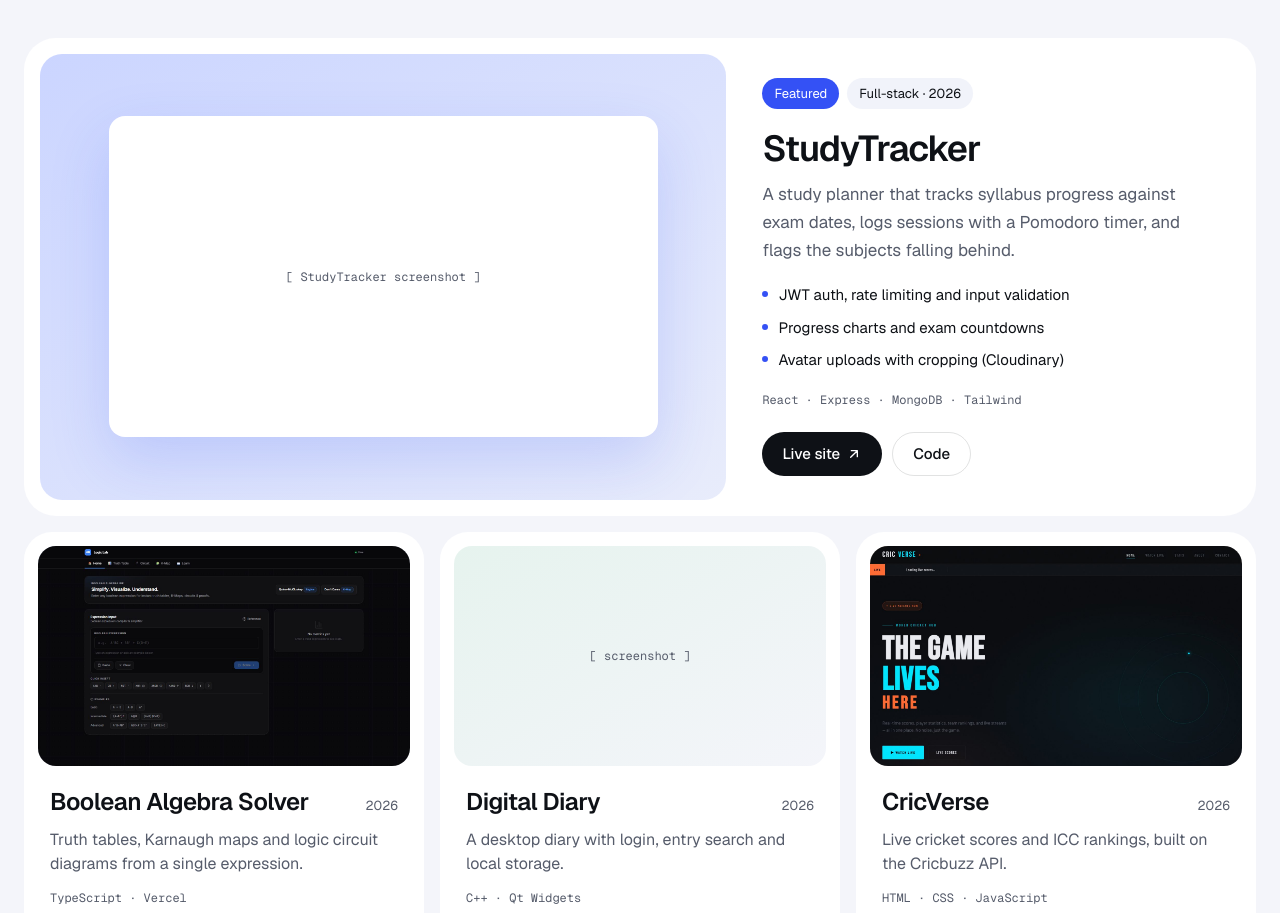
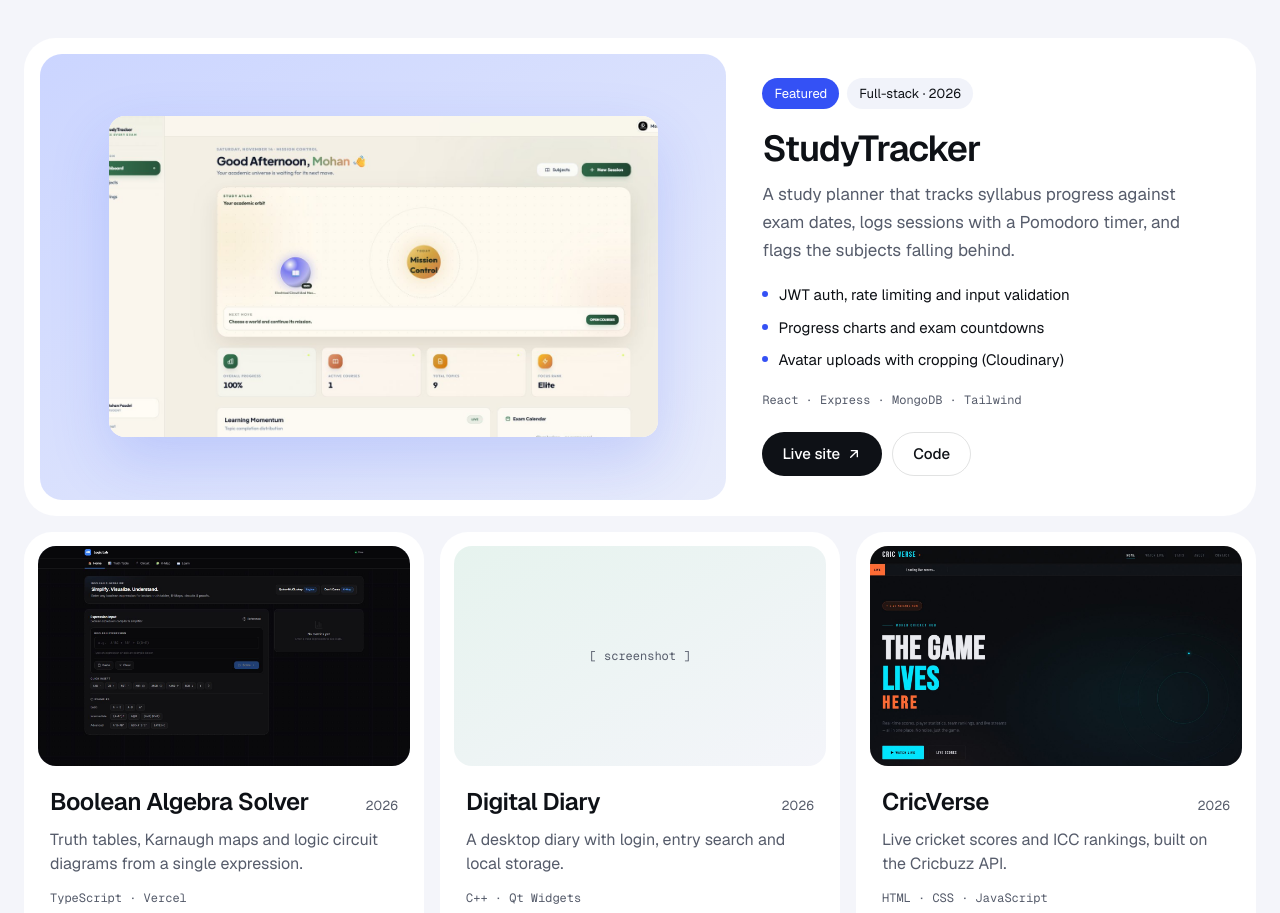
Before and after one commit to paudelmohan27/portfolio, a React (Vite) app: page / in a window 1280 px wide. Shown: the part 2033-2946 px from the top of the page. Built offline with nearby package versions, Linux system fonts and the light colour scheme.

Commit message:
Add StudyTracker dashboard screenshot to featured project

```diff
--- a/src/data/content.js
+++ b/src/data/content.js
@@ -54,7 +54,7 @@ export const featuredProject = {
     'Avatar uploads with cropping (Cloudinary)',
   ],
   stack: ['React', 'Express', 'MongoDB', 'Tailwind'],
-  image: null, // e.g. '/projects/studytracker.png'
+  image: '/projects/studytracker.jpg',
   live: 'https://tracker.paudelmohan.com.np',
   code: 'https://github.com/paudelmohan27/StudyTracker',
 }
```
Also changed, not shown: public/projects/studytracker.jpg (added).
